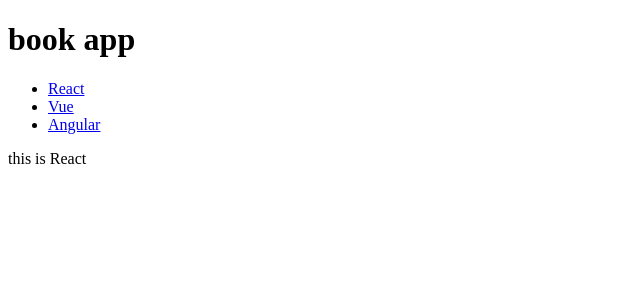
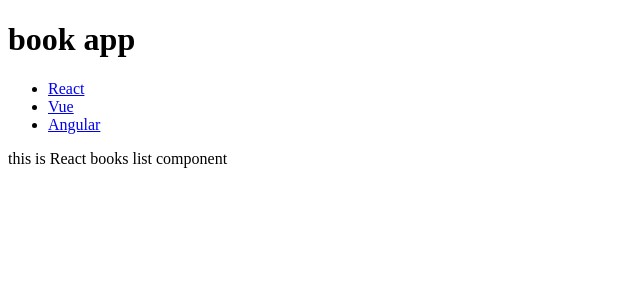
Before and after one commit to masanarih0ri/book-app, a React (Create React App) app: page / in a window 1280 px wide. Shown: the top 300 px of the page, without its empty margins (0-640 px from the left). Built offline with nearby package versions, Linux system fonts and the light colour scheme.

Commit message:
APIからデータを取得する擬似的な実装を追加
BookAPIからデータを取得したときに表示できるように、データを子コンポーネントに渡す処理とAPIからデータを取得するメソッドを実装しておく

```diff
--- a/src/App.jsx
+++ b/src/App.jsx
@@ -1,6 +1,10 @@
 import React from 'react';
 import Booklist from './components/Booklist';
 import { BrowserRouter, Route, Link } from 'react-router-dom';
+
+const getBookDataFromAPI = (keyword) => {
+  return `${keyword} books`;
+};
 
 function App() {
   const languages = ['React', 'Vue', 'Angular'];
@@ -21,19 +25,34 @@ function App() {
             <Link to="/angular">Angular</Link>
           </li>
         </ul>
-        {/* ここのlangageは子コンポーネントに渡す際の名前 */}
+        {/* ここのlangage, getDataは子コンポーネントにデータなどを渡す際の名前 */}
         <Route
           exact
           path="/"
-          render={(props) => <Booklist language={languages[0]} />}
+          render={(props) => (
+            <Booklist
+              language={languages[0]}
+              getData={(keyword) => getBookDataFromAPI(keyword)}
+            />
+          )}
         />
         <Route
           path="/vue"
-          render={(props) => <Booklist language={languages[1]} />}
+          render={(props) => (
+            <Booklist
+              language={languages[1]}
+              getData={(keyword) => getBookDataFromAPI(keyword)}
+            />
+          )}
         />
         <Route
           path="/angular"
-          render={(props) => <Booklist language={languages[2]} />}
+          render={(props) => (
+            <Booklist
+              language={languages[2]}
+              getData={(keyword) => getBookDataFromAPI(keyword)}
+            />
+          )}
         />
       </div>
     </BrowserRouter>
--- a/src/components/Booklist.jsx
+++ b/src/components/Booklist.jsx
@@ -1,9 +1,11 @@
 import React from 'react';
 
 const Booklist = (props) => {
+  // getData?とするとpropsの中にgetDataがある場合は実行されるようになる
+  const apiResponse = props.getData?.(props.language);
   return (
     <div>
-      <p>this is {props.language}</p>
+      <p>this is {apiResponse} list component</p>
     </div>
   );
 };
```
